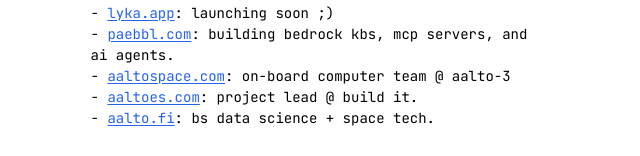
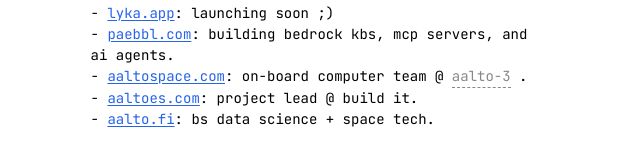
Before and after one commit to AlphaLaser/AditDotRun, a SvelteKit app: page / in a window 1280 px wide. Shown: the part 613-769 px from the top of the page, without its empty margins (319-959 px from the left). Built offline with nearby package versions, Linux system fonts and the light colour scheme.

Commit message:
update
Updated the description of the Aalto-3 satellite and added tooltip information.

```diff
--- a/src/routes/+page.svelte
+++ b/src/routes/+page.svelte
@@ -65,7 +65,16 @@
                         <ul>
 							<li>- <a href="https://www.linkedin.com/company/lykaapp" target="_blank">lyka.app</a>: launching soon ;)</li>
                             <li>- <a href="https://paebbl.com" target="_blank">paebbl.com</a>: building bedrock kbs, mcp servers, and ai agents.</li>
-							<li>- <a href="https://fi.wikipedia.org/wiki/Aalto_(satelliittisarja)" target="_blank">aaltospace.com</a>: on-board computer team @ aalto-3</li>
+							<li>- <a href="https://fi.wikipedia.org/wiki/Aalto_(satelliittisarja)" target="_blank">aaltospace.com</a>: on-board computer team @
+<span class="tooltip-underline">
+								aalto-3
+								<span class="tooltip-box">
+									<span style="font-weight:700;">aalto-3</span> (satellite)<br/>
+									<span style="color:#888;">/ˈɑːlto/</span><br/>
+									the third aalto satellite in the aalto series. aalto-1 was the first satellite built in finland and aalto-2 was the first finnish satellite launched in space (yes they launched before aalto-1 lolol).
+								</span>
+							</span>
+.</li>
                             <li>- <a href="https://aaltoes.com" target="_blank">aaltoes.com</a>: project lead @ build it.</li>
                             <li>- <a href="https://aalto.fi/en" target="_blank">aalto.fi</a>: bs data science + space tech. </li>
                         </ul>
```
